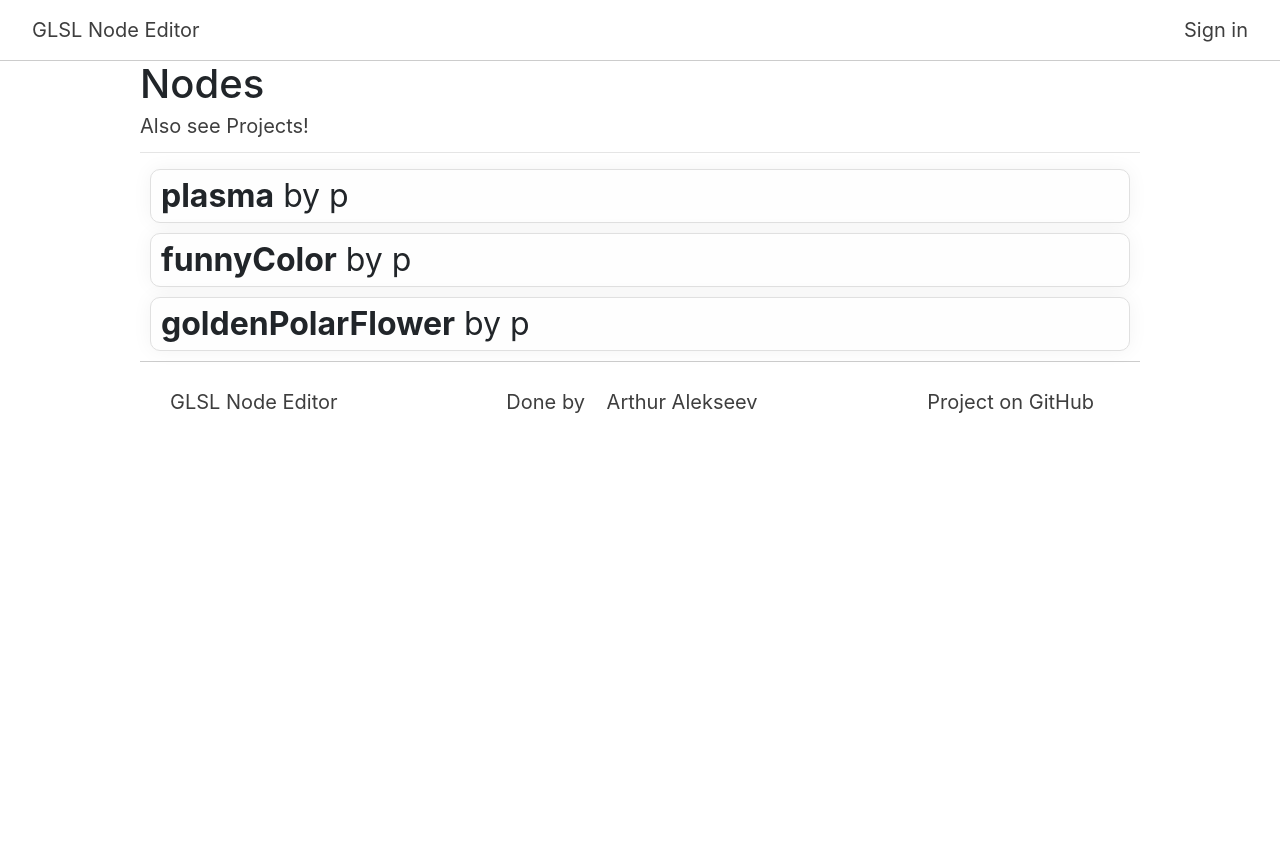
After one commit to arthur100500/glsl-node-editor, a Flask app: page /explore/nodes in a window 1280 px wide. The commit adds this page. Run offline with Flask 2, Linux system fonts and the light colour scheme; data comes from the database, SQL or seed files in the repository; both versions use the stored data as it was after the commit; some libraries are stand-ins or nearby versions.

Commit message:
Nodes page

```diff
--- a/app.py
+++ b/app.py
@@ -179,6 +179,13 @@ def explore_page():
     return render_template("explore.html", projects=projects)
 
 
+@app.route('/explore/nodes')
+def explore_page_nodes():
+    session = db_session.create_session()
+    nodes = session.query(Node)
+    return render_template("explore_nodes.html", nodes=nodes)
+
+
 @app.route('/')
 def index():
     return explore_page()
--- /dev/null
+++ b/static/nodes/css/styles.css
@@ -0,0 +1,33 @@
+.main-content {
+    width: 1000px;
+    margin: auto;
+}
+
+@media screen and (max-width: 1000px) {
+    .main-content {
+        width: 100%;
+    }
+}
+
+.node {
+    margin: 10px;
+    padding: 10px;
+    display: grid;
+    grid-template-columns: 1fr 250px;
+    border-radius: 10px;
+    border: 1px solid #e0e0e0;
+    background-color: #fefefe;
+    box-shadow: 0 0 20px rgba(0, 0, 0, 0.05);
+    transition: background-color ease-in-out 60ms;
+}
+
+.node:hover {
+    background-color: #f6f6f6;
+    transition: background-color ease-in-out 60ms;
+}
+
+.node-data {
+    font-family: -apple-system, BlinkMacSystemFont, "Segoe UI", Roboto, "Helvetica Neue", Arial, "Noto Sans", sans-serif, "Apple Color Emoji", "Segoe UI Emoji", "Segoe UI Symbol", "Noto Color Emoji";
+    display: inherit;
+    font-size: 200%;
+}
--- /dev/null
+++ b/templates/explore_nodes.html
@@ -0,0 +1,20 @@
+{% extends "base.html" %}
+
+{% block content %}
+    <link rel="stylesheet" href="/static/nodes/css/styles.css">
+    <div class="p-title">
+        <h1> Nodes </h1>
+        <a style="padding-left: 0" href="/">Also see Projects!</a>
+    </div>
+    <hr>
+    <div class="explore">
+        {% for node in nodes %}
+            <div class="node" onclick="document.location = '/node/{{ node.id }}'">
+                <div class="node-data">
+                    <span> <b>{{ node.name }}</b> by {{ node.user.name }}</span>
+                </div>
+            </div>
+        {% endfor %}
+    </div>
+
+{% endblock %}
```
Also changed, not shown: static/explore/css/styles.css (+22 -5 lines), static/projects/css/projects.css (+17 -10 lines), templates/explore.html (+6 -1 lines), db/users.sqlite, static/project_imgs/noimage.png.
